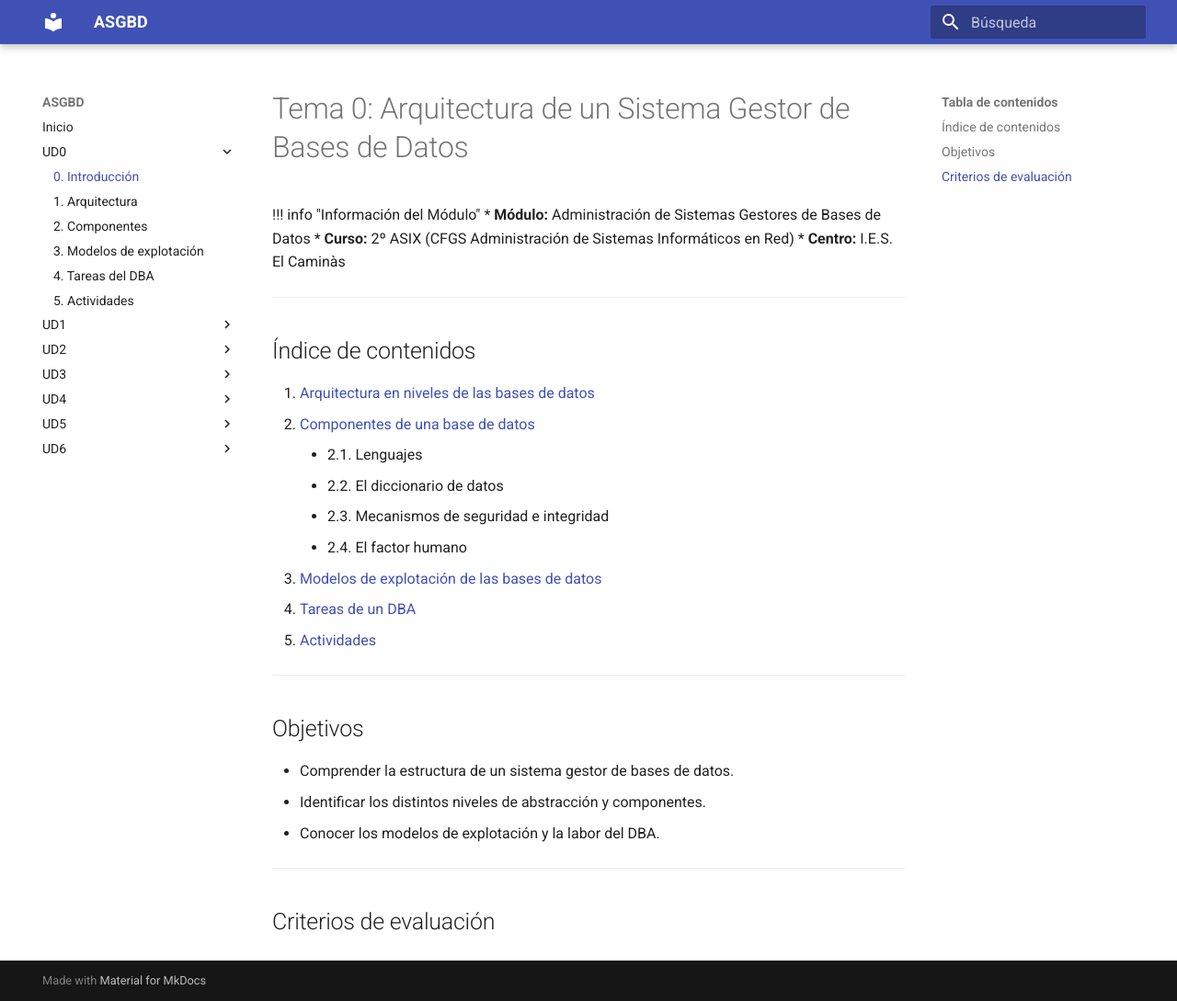
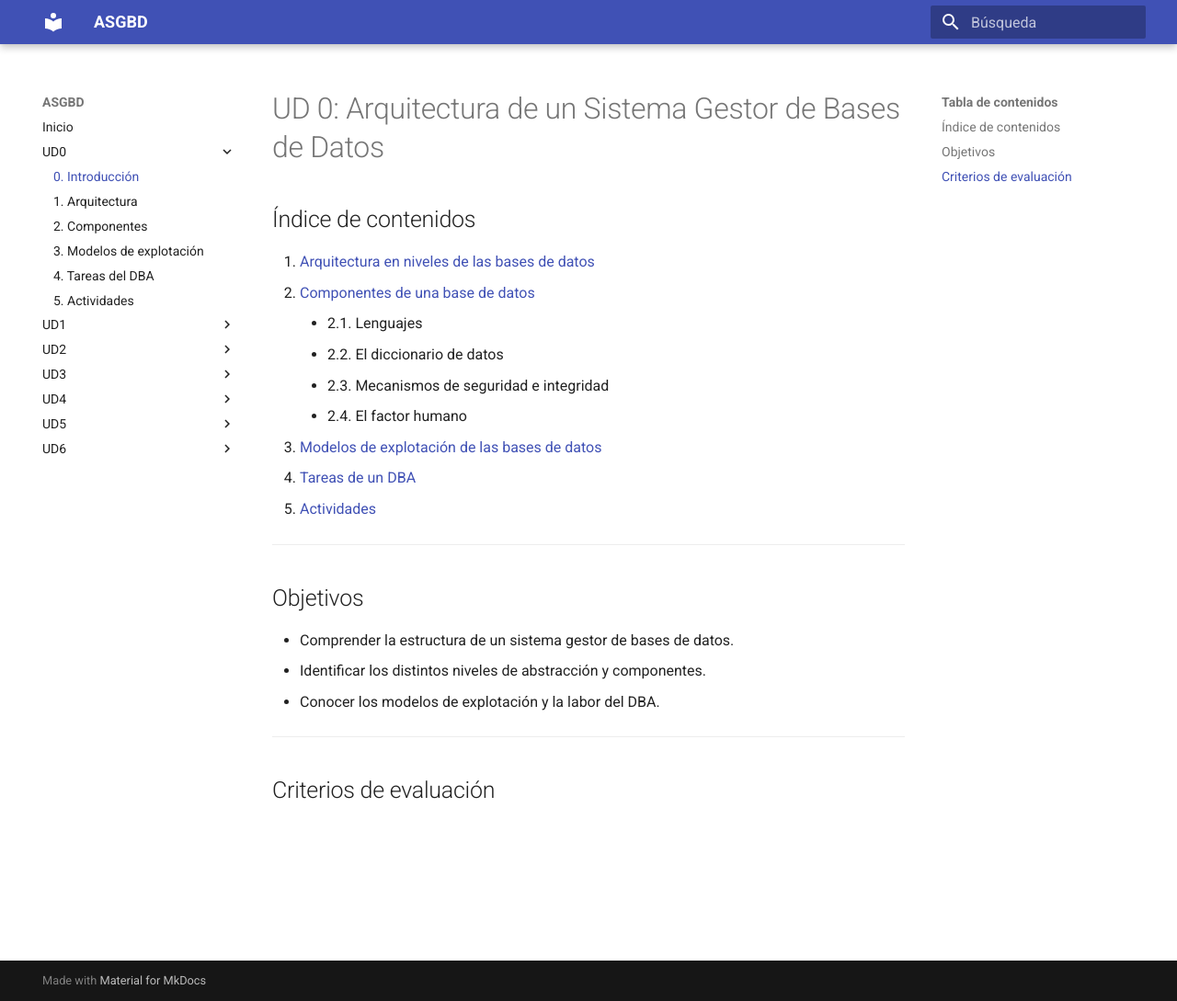
Before and after one commit to nbeltran-gva/asgbd, an MkDocs documentation site: the page built from docs/ud0/index.md, in a window 1280 px wide and 1089 px high. Shown: the whole window at 92% size. Built offline with MkDocs 1.6.1 and Material for MkDocs 9.7.7, drawn with Linux system fonts in a browser that asks for light colours.

Commit message:
docs: finish MkDocs unit structure

```diff
--- a/docs/ud0/index.md
+++ b/docs/ud0/index.md
@@ -1,11 +1,6 @@
-# Tema 0: Arquitectura de un Sistema Gestor de Bases de Datos
+# UD 0: Arquitectura de un Sistema Gestor de Bases de Datos
 
-!!! info "Información del Módulo"
-    * **Módulo:** Administración de Sistemas Gestores de Bases de Datos
-    * **Curso:** 2º ASIX (CFGS Administración de Sistemas Informáticos en Red)
-    * **Centro:** I.E.S. El Caminàs
 
----
 
 ## Índice de contenidos
 
```
